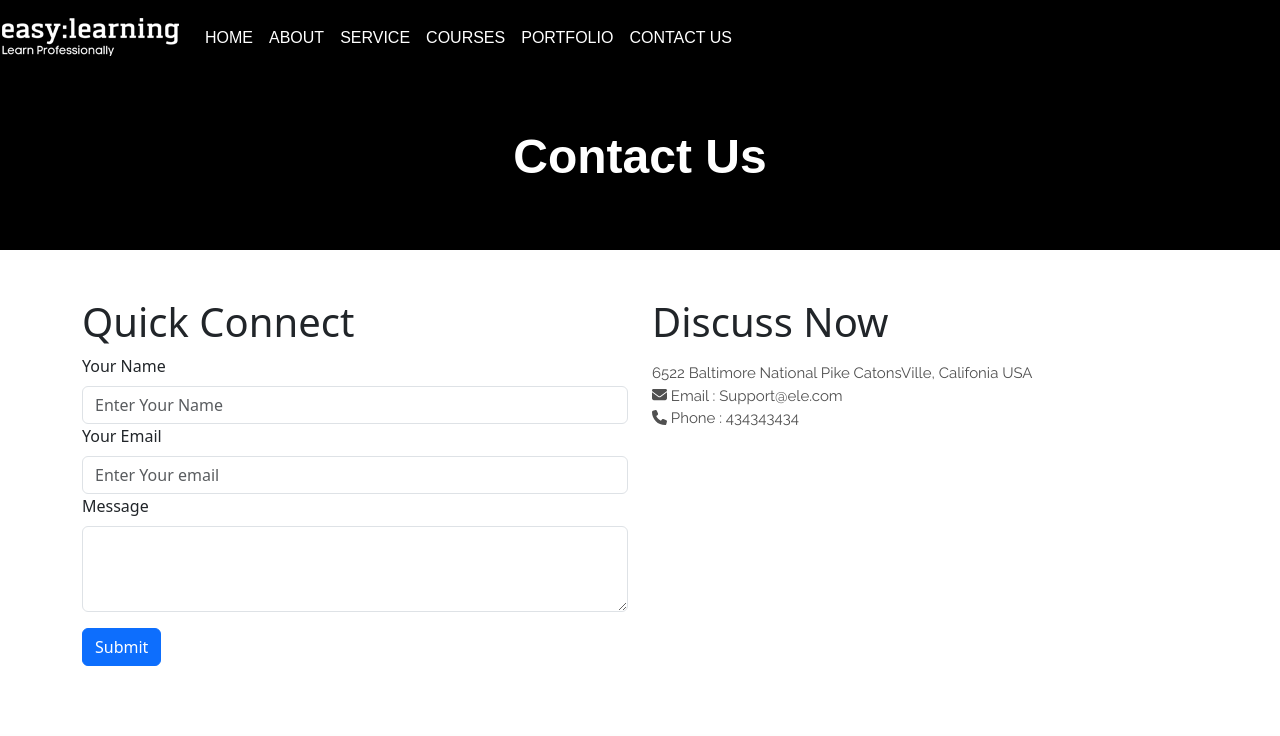
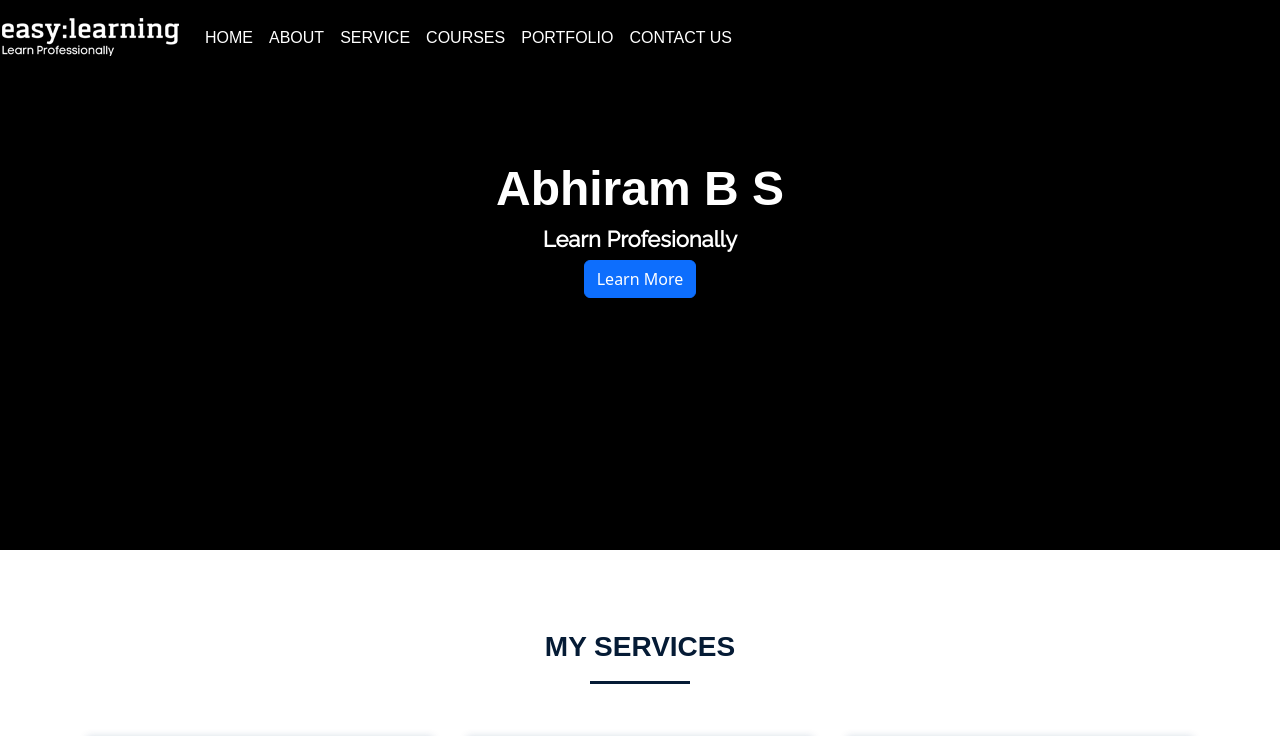
Before and after one commit to abhibs/react-laravel-project, a React (Create React App) app: page / in a window 1280 px wide. Shown: the top 736 px of the page. Built offline with nearby package versions, Linux system fonts and the light colour scheme; a web font is replaced by a local one.

Commit message:
app js file add browserrouter and app router

```diff
--- a/src/App.js
+++ b/src/App.js
@@ -1,12 +1,14 @@
 import React from "react";
-import Contactpage from "./pages/Contactpage";
+import { BrowserRouter } from "react-router-dom";
+import AppRouter from "./routes/AppRouter";
 
 function App() {
   return (
-    <div>
-
-      <Contactpage />
-    </div>
+    <>
+      <BrowserRouter>
+        <AppRouter />
+      </BrowserRouter>
+    </>
   );
 }
 
```
